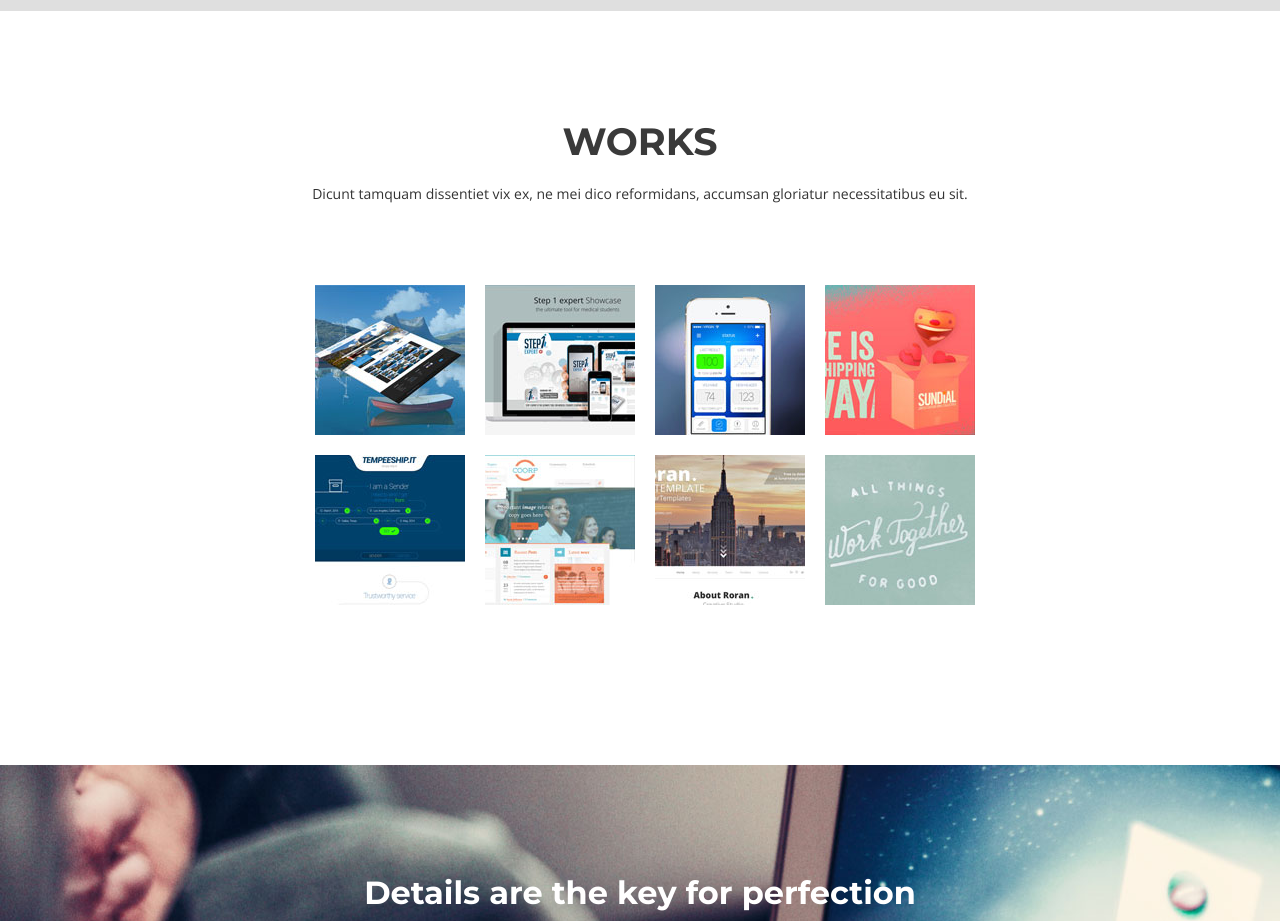
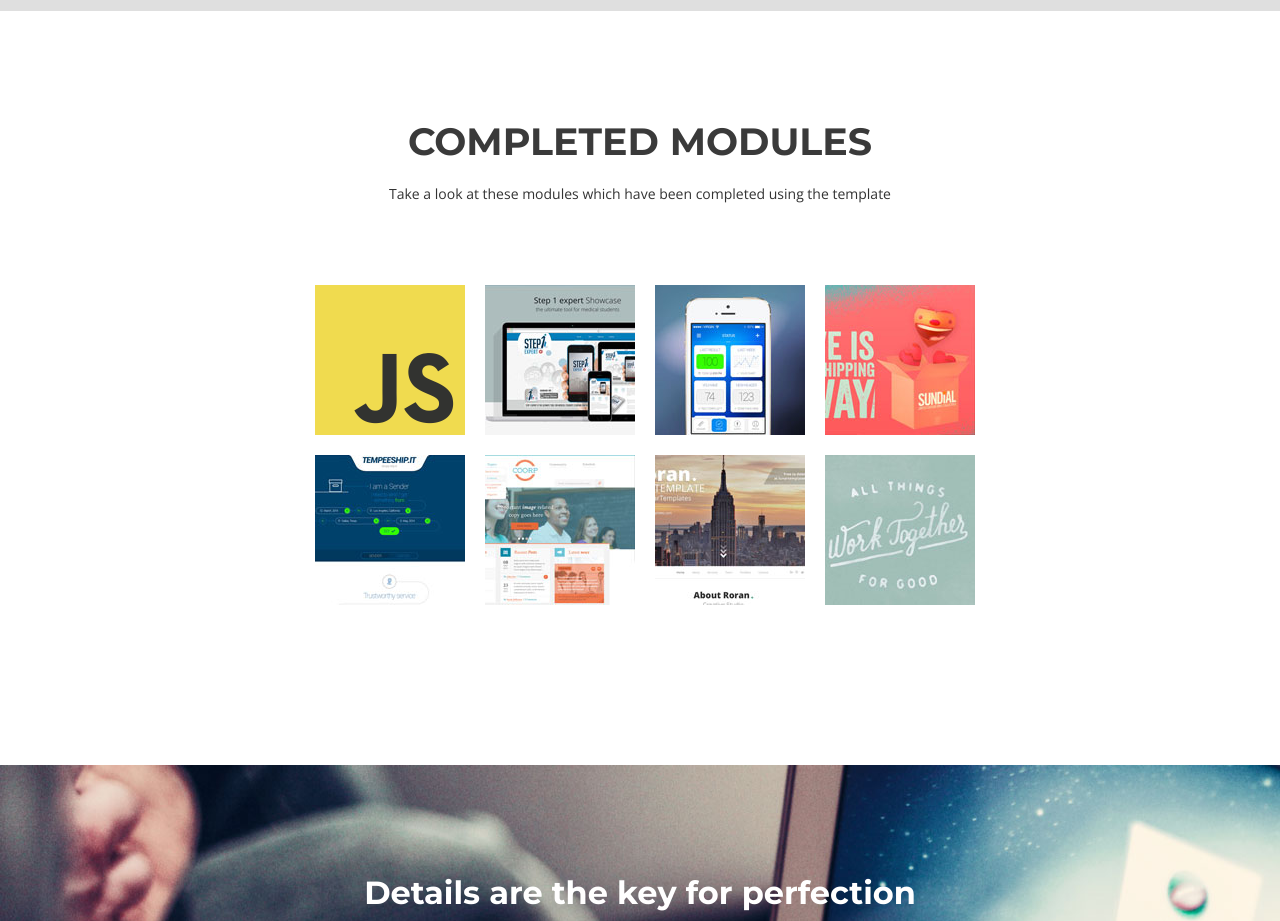
Before and after one commit to sharland/ComputingModule, a plain HTML site: page index.html in a window 1280 px wide. Shown: the part 1600-2521 px from the top of the page. Drawn offline with nearby package versions, Linux system fonts and the light colour scheme.

Commit message:
continuing work on the page

```diff
--- a/index.html
+++ b/index.html
@@ -160,8 +160,8 @@
 			  <div class="row">
 				  <div class="col-md-offset-2 col-md-8">
 					<div class="section-heading">
-					 <h2>Works</h2>
-					 <p>Dicunt tamquam dissentiet vix ex, ne mei dico reformidans, accumsan gloriatur necessitatibus eu sit.</p>
+					 <h2>Completed Modules</h2>
+					 <p>Take a look at these modules which have been completed using the template</p>
 					</div>
 				  </div>
 			  </div>
@@ -171,15 +171,15 @@
 					<ul class="lb-album">
 						<li>
 							<a href="#image-1">
-								<img src="img/works/thumbs/1.jpg" alt="">
+								<img src="img/modules/thumbs/js.png" alt="" width="150px">
 								<span>+</span>
 							</a>
 							<div class="lb-overlay" id="image-1">
 								<a href="#page" class="lb-close">X</a>
-								<img src="img/works/1.jpg" alt="" />
+								<img src="img/modules/JSlarge.jpg" alt="" />
 								<div>
-									<h3>Sleek <span>/Design/</h3>
-									<p>Lorem ipsum dolor sit amet, ut decore iracundia urbanitas sit.</p>
+									<h3>Intro to Javascript</h3>
+									<p>A look at the basics from setting it up to Booleans and Variables by <a href="http://marcscott.github.io/KS3_Curriculum/Year_7/JavaScript/1_Lesson.html">Marc Scott</a></p>
 								</div>
 
 							</div>
```
Also changed, not shown: img/modules/1.jpg (added), img/modules/2.jpg (added), img/modules/3.jpg (added), img/modules/4.jpg (added), img/modules/5.jpg (added), img/modules/6.jpg (added), img/modules/7.jpg (added), img/modules/8.jpg (added), img/modules/JSlarge.jpg (added), img/modules/thumbs/1.jpg (added), img/modules/thumbs/2.jpg (added), img/modules/thumbs/3.jpg (added), img/modules/thumbs/4.jpg (added), img/modules/thumbs/5.jpg (added), 4 more files.
